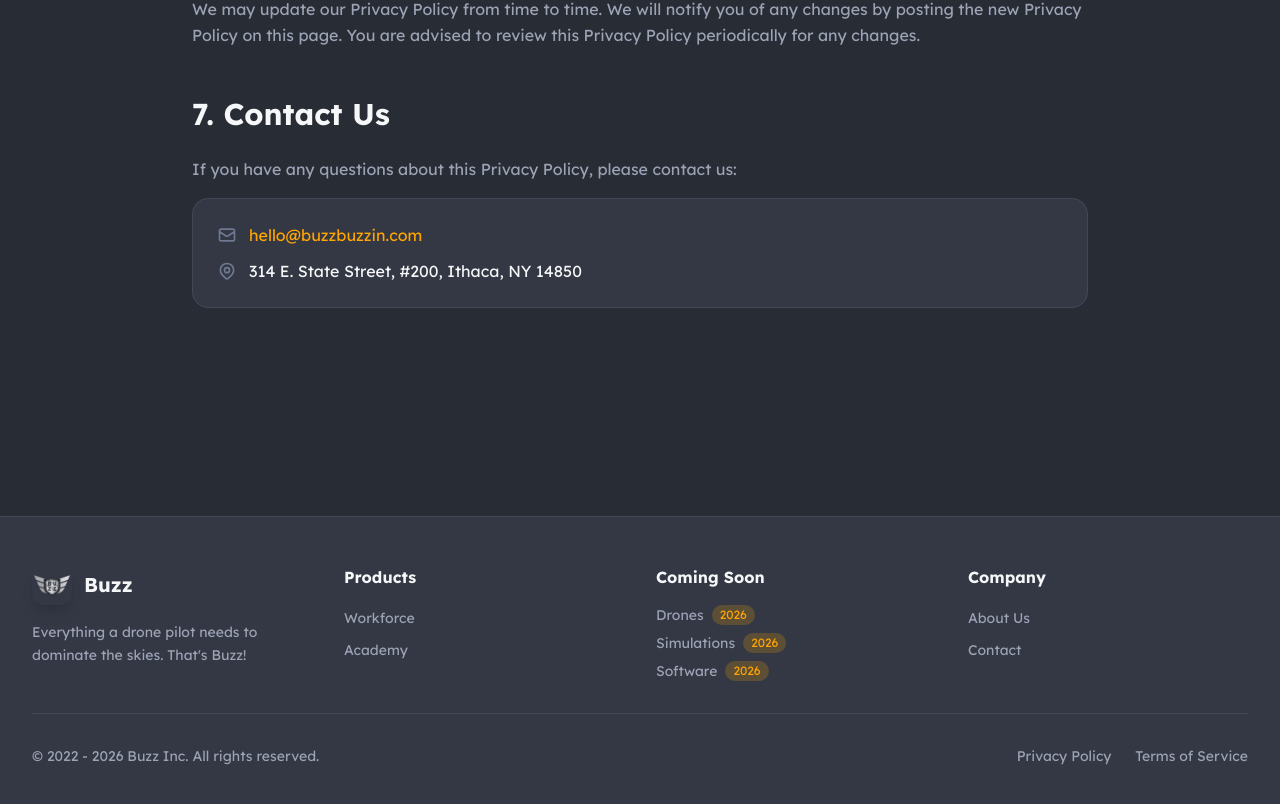
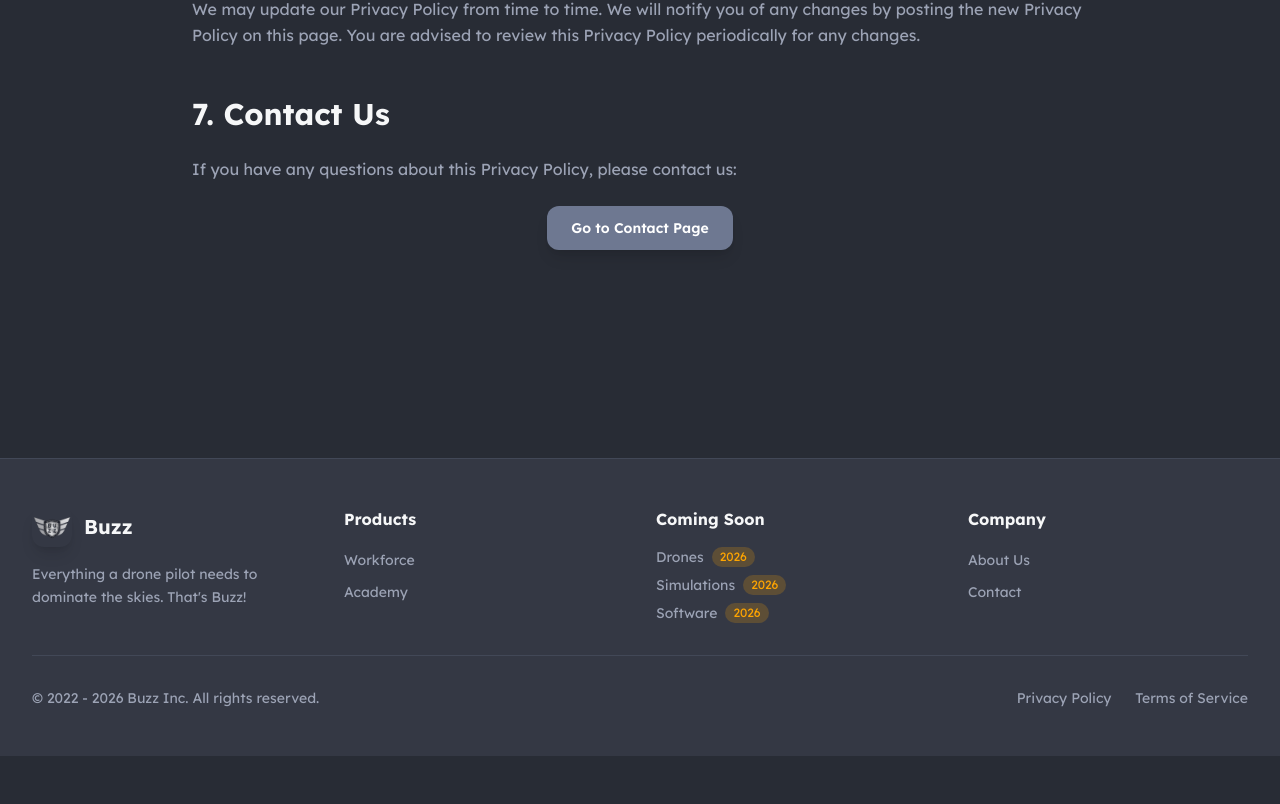
Before and after one commit to xinyu-buzz/buzz_web, a React (Vite) app: page /privacy in a window 1280 px wide. Shown: the part 2131-2935 px from the top of the page. After the commit the page ends 2887 px from the top, so only its background shows below. Built offline with nearby package versions, Linux system fonts and the light colour scheme.

Commit message:
Refactor Privacy page to include a link to the Contact page with a call-to-action button, replacing the previous contact details for improved user navigation.

```diff
--- a/src/pages/Privacy.tsx
+++ b/src/pages/Privacy.tsx
@@ -1,4 +1,6 @@
+import { Link } from 'react-router-dom';
 import AnimatedSection from '../components/AnimatedSection';
+import Button from '../components/Button';
 
 export default function Privacy() {
   return (
@@ -159,27 +161,13 @@ export default function Privacy() {
           <h2 className="text-3xl font-bold text-text-light mb-6">
             7. Contact Us
           </h2>
-          <p className="text-muted mb-4 leading-relaxed">
+          <p className="text-muted mb-6 leading-relaxed">
             If you have any questions about this Privacy Policy, please contact us:
           </p>
-          <div className="bg-card-dark border border-border rounded-xl p-6 space-y-3">
-            <div className="flex items-start gap-3">
-              <svg className="w-5 h-5 text-primary flex-shrink-0 mt-0.5" fill="none" stroke="currentColor" viewBox="0 0 24 24">
-                <path strokeLinecap="round" strokeLinejoin="round" strokeWidth={2} d="M3 8l7.89 5.26a2 2 0 002.22 0L21 8M5 19h14a2 2 0 002-2V7a2 2 0 00-2-2H5a2 2 0 00-2 2v10a2 2 0 002 2z" />
-              </svg>
-              <a href="mailto:hello@buzzbuzzin.com" className="text-accent hover:underline">
-                hello@buzzbuzzin.com
-              </a>
-            </div>
-            <div className="flex items-start gap-3">
-              <svg className="w-5 h-5 text-primary flex-shrink-0 mt-0.5" fill="none" stroke="currentColor" viewBox="0 0 24 24">
-                <path strokeLinecap="round" strokeLinejoin="round" strokeWidth={2} d="M17.657 16.657L13.414 20.9a1.998 1.998 0 01-2.827 0l-4.244-4.243a8 8 0 1111.314 0z" />
-                <path strokeLinecap="round" strokeLinejoin="round" strokeWidth={2} d="M15 11a3 3 0 11-6 0 3 3 0 016 0z" />
-              </svg>
-              <span className="text-text-light">
-                314 E. State Street, #200, Ithaca, NY 14850
-              </span>
-            </div>
+          <div className="flex justify-center">
+            <Link to="/contact">
+              <Button>Go to Contact Page</Button>
+            </Link>
           </div>
         </AnimatedSection>
       </div>
```
